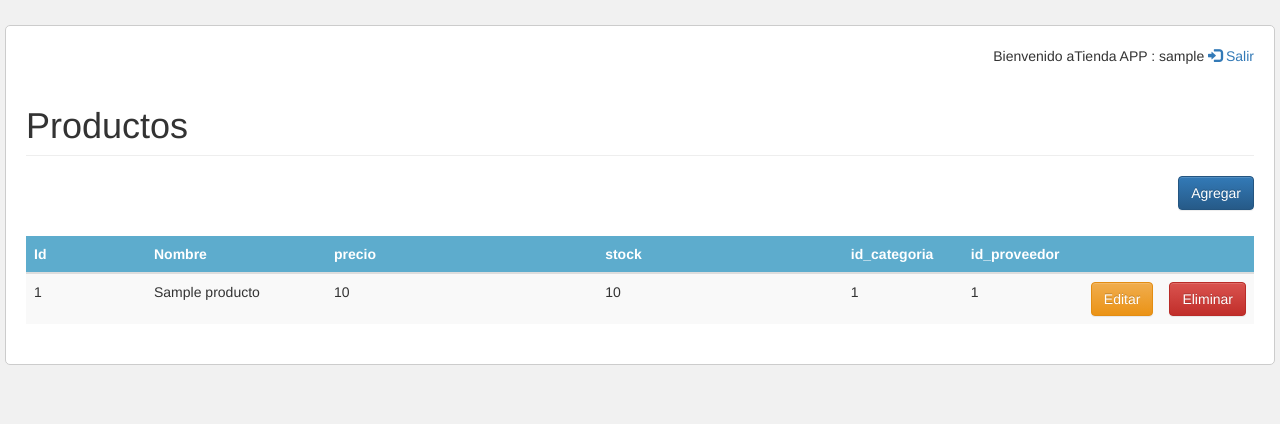
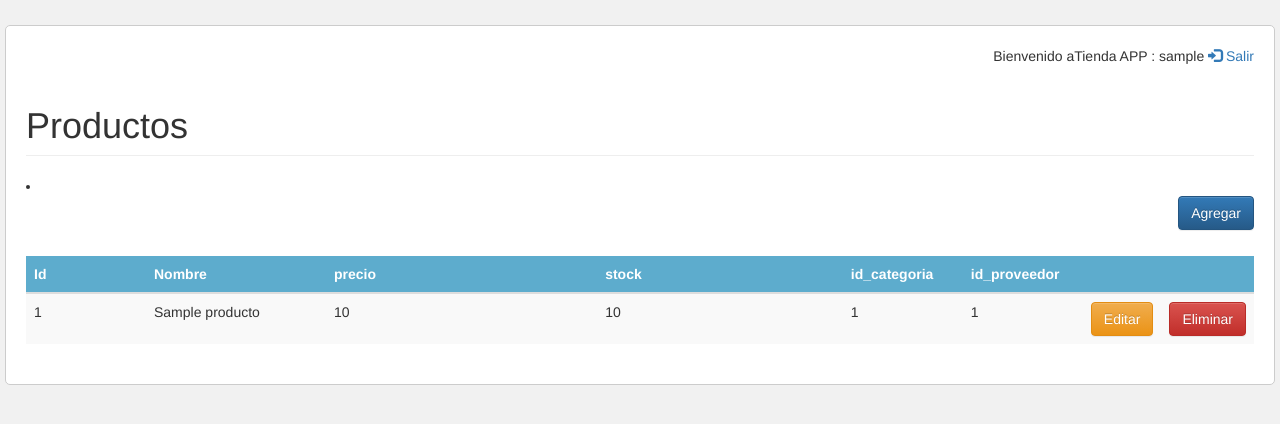
Before and after one commit to malu1985/Tiendaapp, a PHP site: page /vista/vista_producto.php in a window 1280 px wide. Shown: the top 424 px of the page. Run offline with PHP 8.4, Linux system fonts and the light colour scheme; the visitor is signed in with stand-in values (Sample User, id 1); tables that the repository leaves empty or names only in its code hold one stand-in row (values such as "Sample post"); some libraries are stand-ins or nearby versions.

Commit message:
Update producto.php

```diff
--- a/vista/producto/producto.php
+++ b/vista/producto/producto.php
@@ -1,4 +1,5 @@
 <h1 class="page-header">Productos </h1>
+<li  class="video-list table-list active" data-name="Search"></li>
 
 
     <a class="btn btn-primary pull-right" href="?c=producto&a=Crud">Agregar</a>
```
